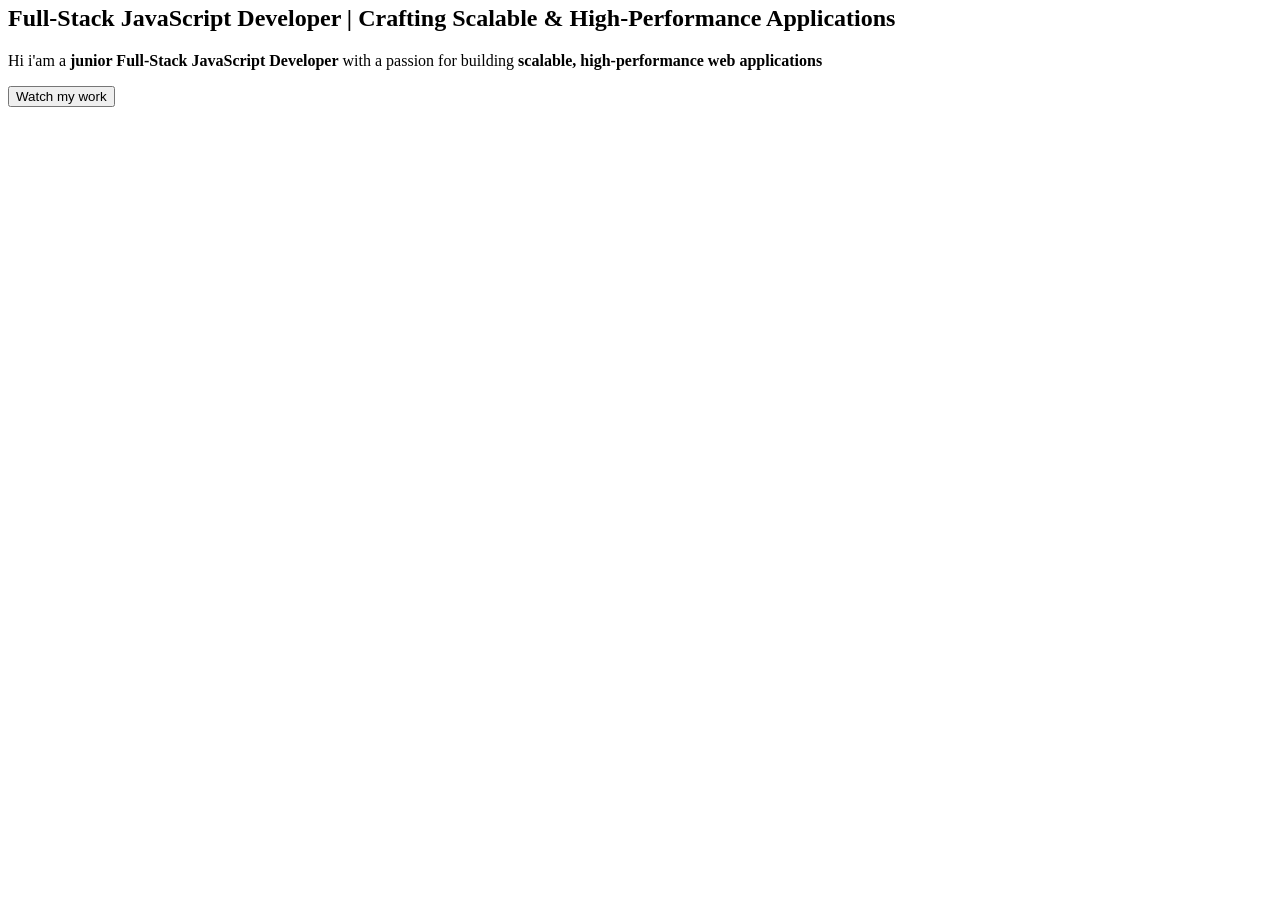
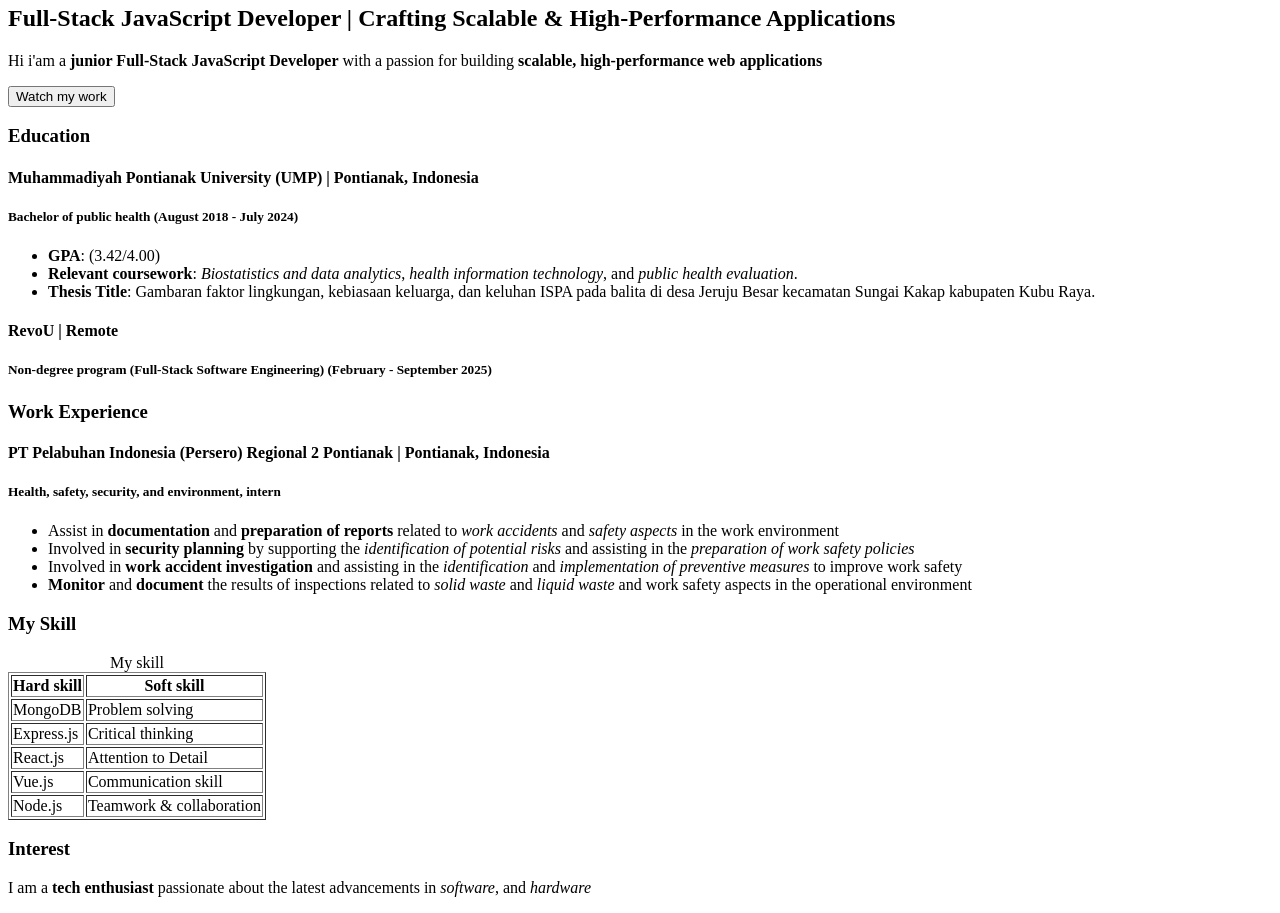
Before and after one commit to revou-fsse-feb25/milestone-1-Rijal-Muhammad-Kamil, a plain HTML site: page index.html in a window 1280 px wide. Shown: the part 220-1133 px from the top of the page. Before the commit the page ends 800 px from the top, so only its background shows below. Drawn offline with Linux system fonts and the light colour scheme.

Commit message:
feat: add about me section with content

```diff
--- a/index.html
+++ b/index.html
@@ -64,6 +64,84 @@
             <p>Hi i'am a <strong>junior Full-Stack JavaScript Developer</strong> with a passion for building <strong>scalable, high-performance web applications</strong></p>
             <button type="submit">Watch my work</button>
         </section>
+
+        <!-- About Me Section -->
+        <section id="about_me" aria-label="about me">
+
+            <!-- Education Article -->
+            <article>
+                <h3>Education</h3>
+                <article>
+                    <h4>Muhammadiyah Pontianak University (UMP) | Pontianak, Indonesia</h4>
+                    <h5>Bachelor of public health (August 2018 - July 2024)</h5>
+                    <ul>
+                        <li><strong>GPA</strong>: (3.42/4.00) </li>
+                        <li><strong>Relevant coursework</strong>: <em>Biostatistics and data analytics</em>, <em>health information technology</em>, and <em>public health evaluation</em>.</li>
+                        <li><strong>Thesis Title</strong>: Gambaran faktor lingkungan, kebiasaan keluarga, dan keluhan ISPA pada balita di desa Jeruju Besar kecamatan Sungai Kakap kabupaten Kubu Raya.</li>
+                    </ul>
+                </article>
+                <article>
+                    <h4>RevoU | Remote</h4>
+                    <h5>Non-degree program (Full-Stack Software Engineering) (February - September 2025)</h5>
+                </article>
+            </article>
+
+            <!-- Work Experience Article -->
+            <article>
+                <h3>Work Experience</h3>
+                <h4>PT Pelabuhan Indonesia (Persero) Regional 2 Pontianak | Pontianak, Indonesia</h4>
+                <h5>Health, safety, security, and environment, intern</h5>
+                <ul>
+                    <li>Assist in <strong>documentation</strong> and <strong>preparation of reports</strong>  related to <em>work accidents</em> and <em>safety aspects</em> in the work environment</li>
+                    <li>Involved in <strong>security planning</strong> by supporting the <em>identification of potential risks</em> and assisting in the <em>preparation of work safety policies</em></li>
+                    <li>Involved in <strong>work accident investigation</strong> and assisting in the <em>identification </em >and <em>implementation of preventive measures</em> to improve work safety</li>
+                    <li><strong> Monitor</strong> and <strong>document</strong> the results of inspections related to <em>solid waste</em> and <em>liquid waste</em> and work safety aspects in the operational environment</li>
+                </ul>
+            </article>
+
+            <!-- Skill Article -->
+            <article>
+                <h3>My Skill</h3>
+                <table border="1">
+                    <caption>My skill</caption>
+                    <thead>
+                        <tr>
+                            <th>Hard skill</th>
+                            <th>Soft skill</th>
+                        </tr>
+                    </thead>
+                    <tbody>
+                        <tr>
+                            <td>MongoDB</td>
+                            <td>Problem solving</td>
+                        </tr>
+                        <tr>
+                            <td>Express.js</td>
+                            <td>Critical thinking</td>
+                        </tr>
+                        <tr>
+                            <td>React.js</td>
+                            <td>Attention to Detail</td>
+
+                        </tr>
+                        <tr>
+                            <td>Vue.js</td>
+                            <td>Communication skill</td>
+                        </tr>
+                        <tr>
+                            <td>Node.js</td>
+                            <td>Teamwork & collaboration</td>
+                        </tr>
+                    </tbody>
+                </table>
+            </article>
+
+            <!-- Interest Article -->
+            <article>
+                <h3>Interest</h3>
+                <p>I am a <strong>tech enthusiast</strong> passionate about the latest advancements in <em>software</em>, and <em>hardware</em></p>
+            </article>
+        </section>
     </main>
 </body>
 </html>
```
